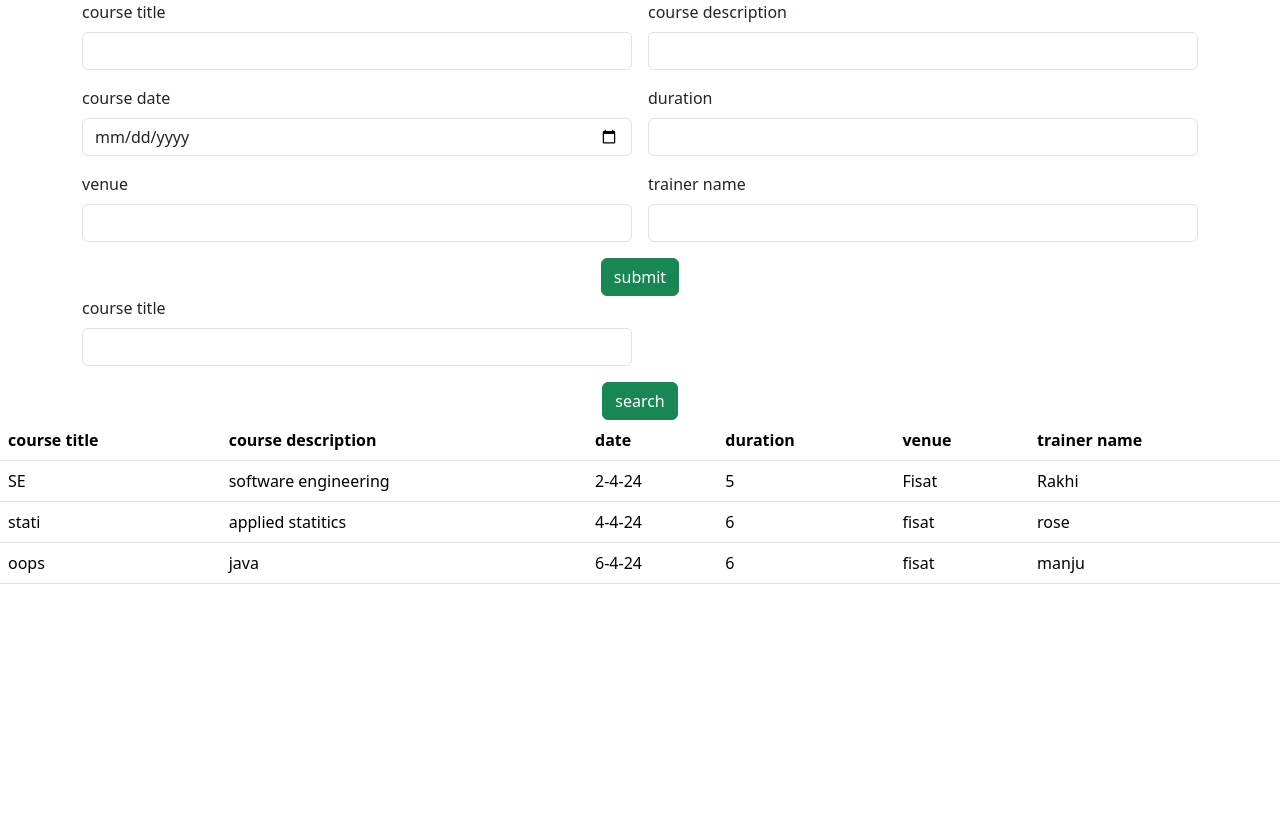
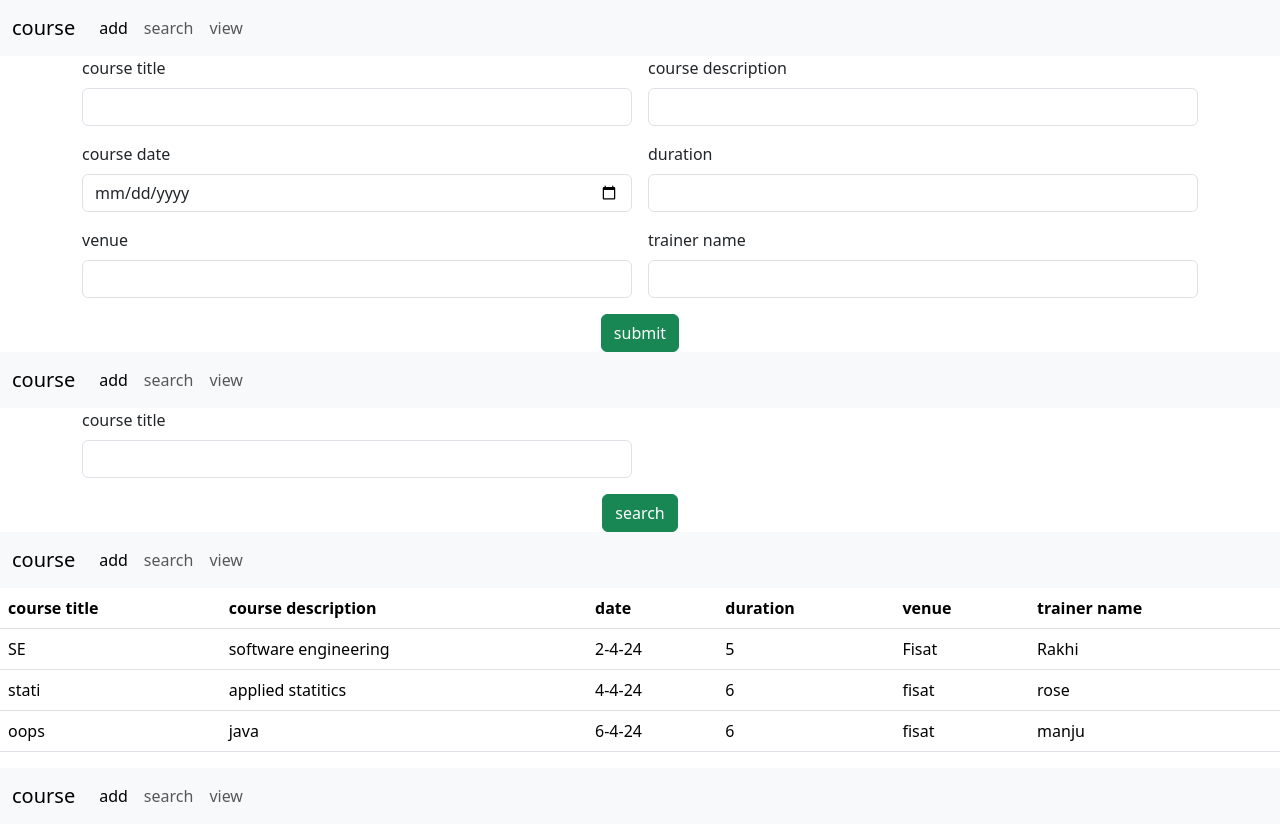
Before and after one commit to Anjaleekrishna135/course-app, a React (Create React App) app: page / in a window 1280 px wide. Before the commit the page ends 800 px from the top, so only its background shows below. Built offline with nearby package versions, Linux system fonts and the light colour scheme.

Commit message:
changes commited

```diff
--- a/src/App.js
+++ b/src/App.js
@@ -3,6 +3,7 @@
 import AddCourse from './components/AddCourse';
 import Search from './components/Search';
 import View from './components/View';
+import { NavBar } from './components/NavBar';
 
 function App() {
   return (
@@ -10,6 +11,7 @@
       <AddCourse />
       <Search />
       <View />
+      <NavBar />
     </div>
   );
 }
--- a/src/components/AddCourse.jsx
+++ b/src/components/AddCourse.jsx
@@ -1,8 +1,10 @@
 import React from 'react'
+import { NavBar } from './NavBar'
 
 const AddCourse = () => {
     return (
         <div>
+            <NavBar />
             <div className="container">
                 <div className="row">
                     <div className="col col-12 col-sm-12 col-md-12 col-lg-12 col-xl-12 col-xxl-12">
--- /dev/null
+++ b/src/components/NavBar.jsx
@@ -0,0 +1,32 @@
+import React from 'react'
+
+export const NavBar = () => {
+    return (
+        <div>
+            <nav class="navbar navbar-expand-lg bg-body-tertiary">
+                <div class="container-fluid">
+                    <a class="navbar-brand" href="#">course</a>
+                    <button class="navbar-toggler" type="button" data-bs-toggle="collapse" data-bs-target="#navbarSupportedContent" aria-controls="navbarSupportedContent" aria-expanded="false" aria-label="Toggle navigation">
+                        <span class="navbar-toggler-icon"></span>
+                    </button>
+                    <div class="collapse navbar-collapse" id="navbarSupportedContent">
+                        <ul class="navbar-nav me-auto mb-2 mb-lg-0">
+                            <li class="nav-item">
+                                <a class="nav-link active" aria-current="page" href="AddCourse.jsx">add</a>
+                            </li>
+                            <li class="nav-item">
+                                <a class="nav-link" href="Search.jsx">search</a>
+                            </li>
+                            <li class="nav-item">
+                                <a class="nav-link" href="View.jsx">view</a>
+                            </li>
+
+
+                        </ul>
+
+                    </div>
+                </div>
+            </nav>
+        </div>
+    )
+}
--- a/src/components/Search.jsx
+++ b/src/components/Search.jsx
@@ -1,8 +1,10 @@
 import React from 'react'
+import { NavBar } from './NavBar'
 
 const Search = () => {
     return (
         <div>
+            <NavBar />
             <div className="container">
                 <div className="row">
                     <div className="col col-12 col-sm-12 col-md-12 col-lg-12 col-xl-12 col-xxl-12">
--- a/src/components/View.jsx
+++ b/src/components/View.jsx
@@ -1,8 +1,10 @@
 import React from 'react'
+import { NavBar } from './NavBar'
 
 const View = () => {
     return (
         <div>
+            <NavBar />
             <table class="table">
                 <thead>
                     <tr>
```
